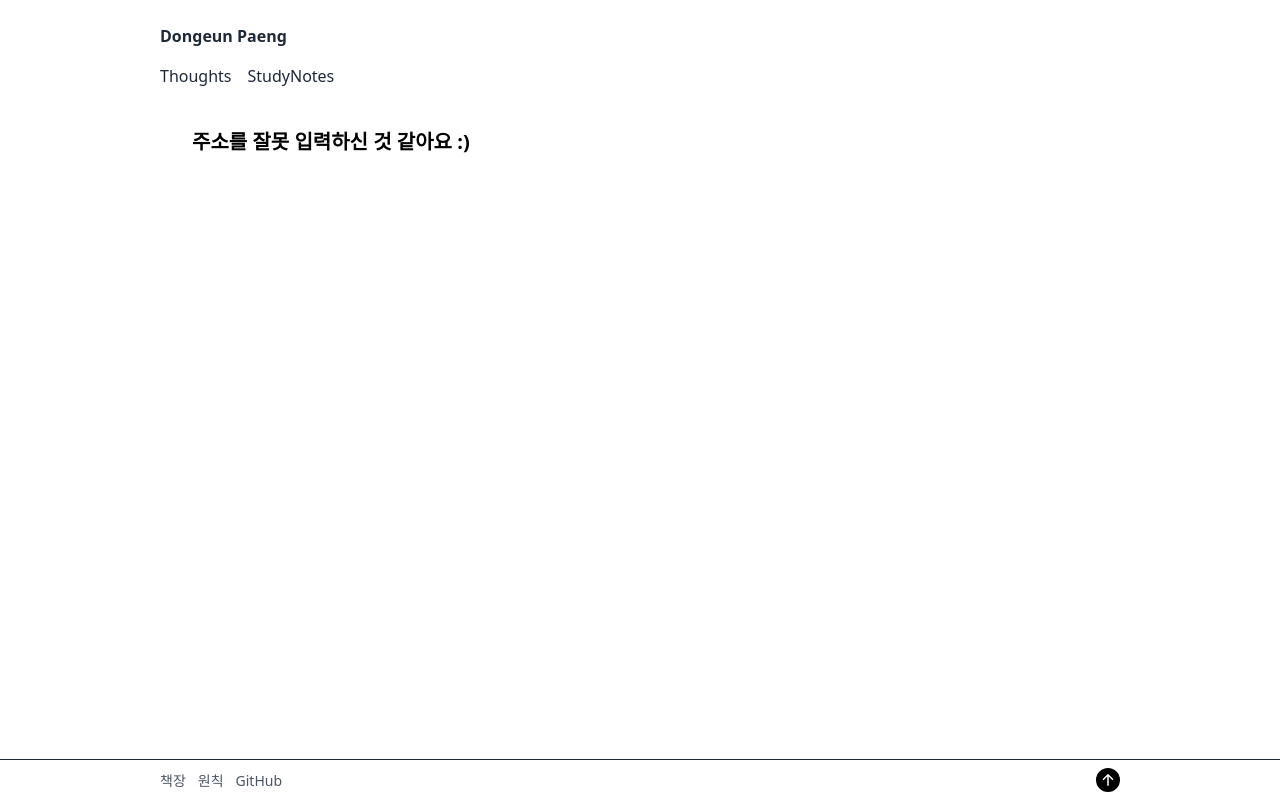
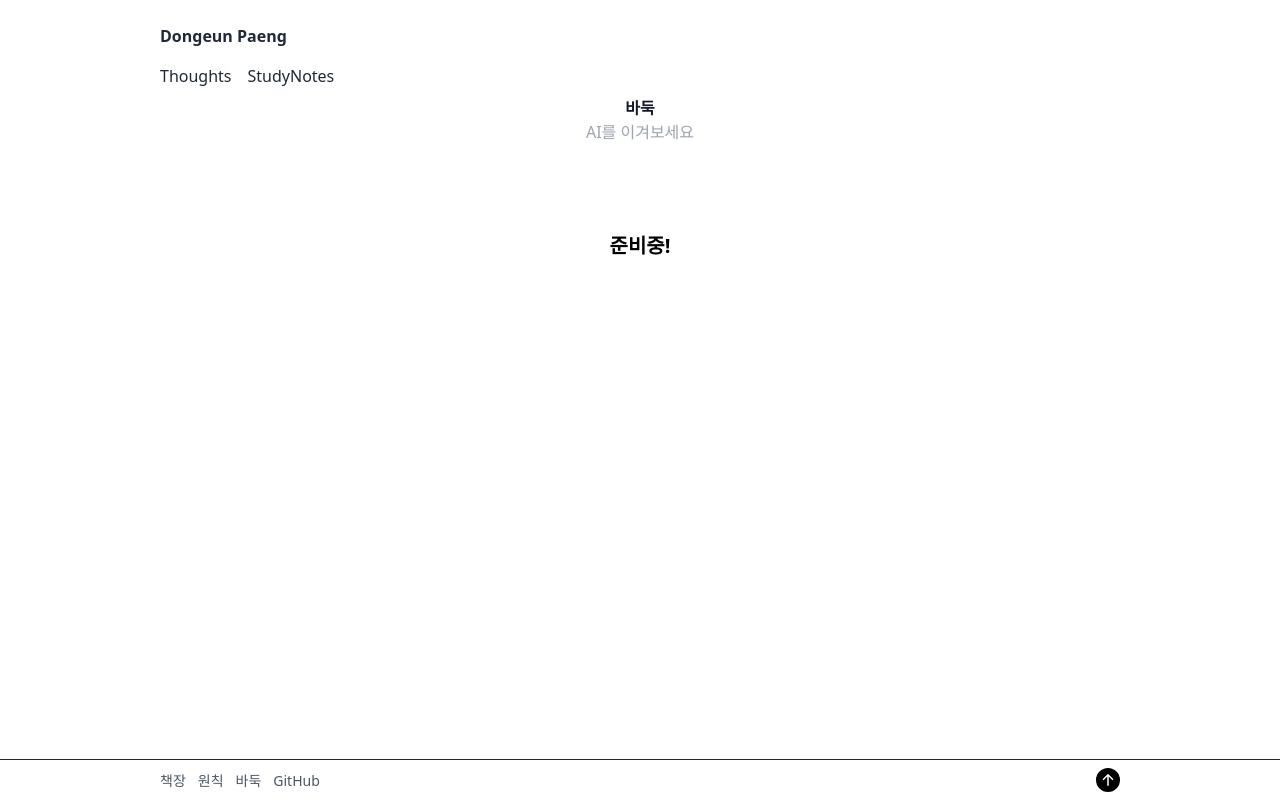
Before and after one commit to DongeunPaeng/fullstack-board-project, a React (Create React App) app: page /go in a window 1280 px wide. Built offline with nearby package versions, Linux system fonts and the light colour scheme; no server answers.

Commit message:
feat: improve katex rendering

```diff
--- a/package.json
+++ b/package.json
@@ -4,6 +4,7 @@
   "private": true,
   "dependencies": {
     "@craco/craco": "^6.3.0",
+    "@matejmazur/react-katex": "^3.1.3",
     "@testing-library/jest-dom": "^5.11.4",
     "@testing-library/react": "^11.1.0",
     "@testing-library/user-event": "^12.1.10",
--- a/src/App.tsx
+++ b/src/App.tsx
@@ -9,6 +9,7 @@ import EditPage from "./pages/EditPage";
 import PostDetailPage from "./pages/PostDetailPage";
 import MyPagePage from "./pages/MyPagePage";
 import PrinciplesPage from "./pages/PrinciplesPage";
+import GoPage from "./pages/GoPage";
 import BookShelfPage from "./pages/BookShelfPage";
 import DraftPage from "./pages/DraftPage";
 import ErrorPage from "./pages/ErrorPage";
@@ -41,6 +42,7 @@ const App = () => {
                         <Route path="/find-password" component={FindPasswordPage} />
                         <Route path="/posts/:id" component={PostDetailPage} />
                         <Route path="/principles" component={PrinciplesPage} />
+                        <Route path="/go" component={GoPage} />
                         <Route path="/bookshelf" component={BookShelfPage} />
                         <PrivateRoute path="/write" component={WritePage} />
                         <PrivateRoute path="/edit/:id" component={EditPage} />
--- a/src/components/Footer.tsx
+++ b/src/components/Footer.tsx
@@ -27,6 +27,11 @@ const Footer = () => {
                                     </Link>
                                 </li>
                                 <li>
+                                    <Link to="/go" className="footer-links">
+                                        바둑
+                                    </Link>
+                                </li>
+                                <li>
                                     <a
                                         href="https://github.com/DongeunPaeng"
                                         className="footer-links"
--- /dev/null
+++ b/src/pages/GoPage.tsx
@@ -0,0 +1,12 @@
+import Greetings from "../components/Greetings";
+
+const GoPage = () => {
+    return (
+        <div>
+            <Greetings title="바둑" subtitle="AI를 이겨보세요" />
+            <div className="text-center text-xl font-bold mt-20">준비중!</div>
+        </div>
+    );
+};
+
+export default GoPage;
--- a/src/pages/PostDetailPage.tsx
+++ b/src/pages/PostDetailPage.tsx
@@ -10,6 +10,8 @@ import Post from "../components/Post";
 import HtmlParser, { processNodes, Transform } from "react-html-parser";
 import { Light as SyntaxHighlighter } from "react-syntax-highlighter";
 import { vscDarkPlus } from "react-syntax-highlighter/dist/esm/styles/prism";
+import KaTex from '@matejmazur/react-katex';
+import 'katex/dist/katex.min.css';
 
 const PostDetailPage: React.FunctionComponent<T.PostDetailPageProps> = ({
     location: { pathname, history },
@@ -64,6 +66,9 @@ const PostDetailPage: React.FunctionComponent<T.PostDetailPageProps> = ({
     const age: number | null = i ? Math.floor(i.length("years")) : null;
 
     const transform: Transform = (node, index) => {
+        if (node.type === 'tag' && node.name === 'span' && node.attribs.class === 'ql-formula')
+            return <KaTex key={index} math={node.attribs['data-value']} />;
+
         if (node.type === "tag" && node.name === "pre") {
             const codeString = node.children[0]?.data || "";
             return (
```
Also changed, not shown: 1 other file (tests, documents, lock files or other folders).
